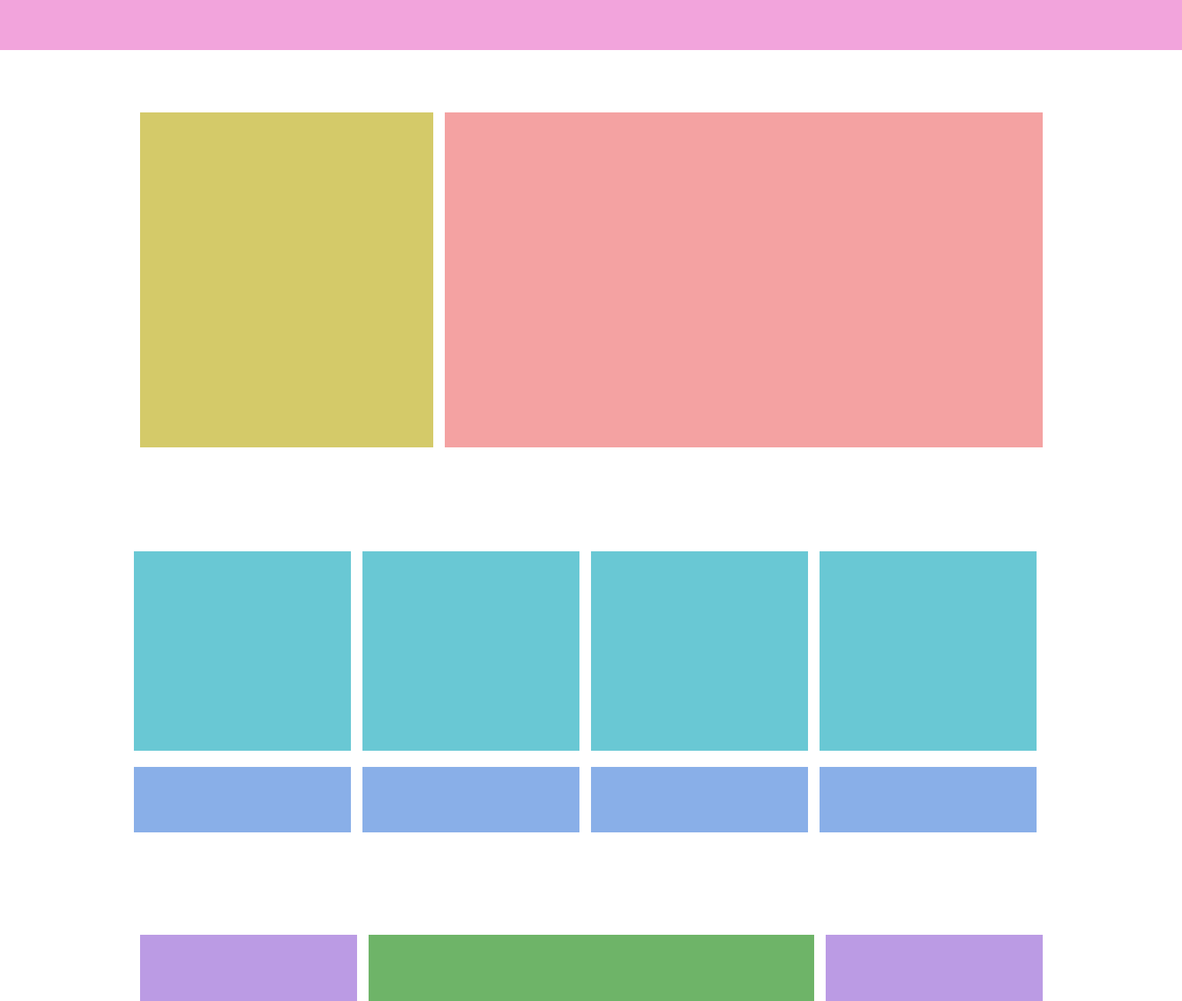
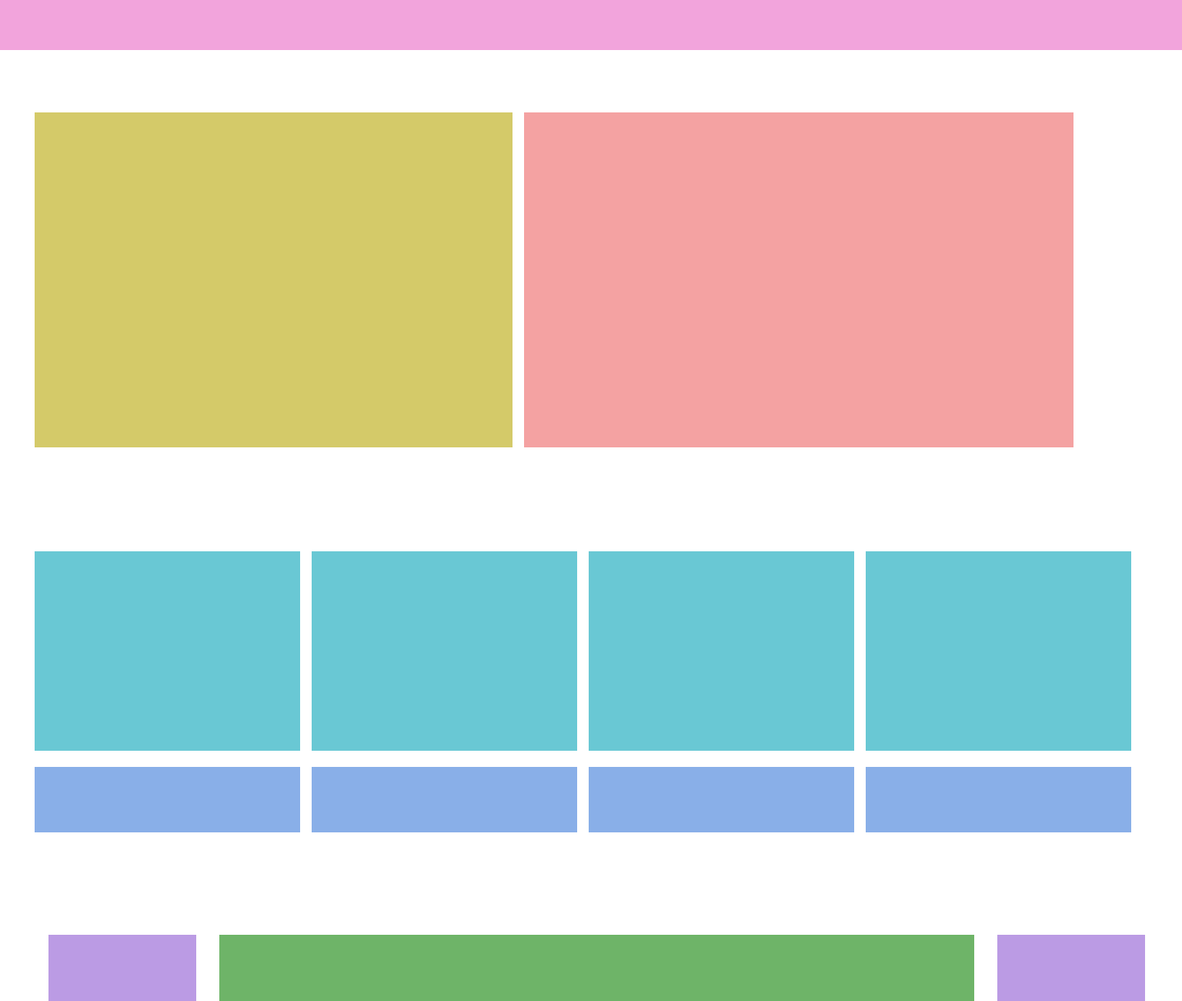
Before and after one commit to adahan7/responsive_flexbox, a plain HTML site: page flexbox.html in a window 1536 px wide. Shown: the top 1300 px of the page at 77% size. Drawn offline with Linux system fonts and the light colour scheme.

Commit message:
added responsive_styles

```diff
--- a/flexbox.css
+++ b/flexbox.css
@@ -4,95 +4,90 @@
     box-sizing: border-box;
 }
 
-.pink{
+.pink {
     border: 1px solid #F2A4DC;
     width: 100%;
     height: 65px;
     background-color: #F2A4DC;
 }
 
-.a{
+.a {
     border: 1px solid #D4CA69;
-    width: 381px;
+    width: 100%;
     height: 435px;
     background-color: #D4CA69;
-    margin-right: 15px;
     margin-top: 81px;
 }
-.pink1{
+
+.pink1 {
+    display: none;
     border: 1px solid #F4A2A2;
     width: 777px;
     height: 435px;
     background-color: #F4A2A2;
     margin-top: 81px;
+}
 
-}
-.wrapper{
+.wrapper {
     display: flex;
+    width: 100%;
 }
 
 .main {
-    width: 1440px;
+    margin: 0 15px;
+    display: flex;
+    justify-content: center;
+}
+
+.bluemain {
+    display: flex;
+    flex-direction: column;
+    margin: 0 15px;
+    justify-content: center;
+}
+
+.blue-block {
+    background: #69C8D4;
+    height: 259px;
+    margin-top: 77px;
+
+}
+
+.indigo-block {
+    background: #89AFE8;
+    height: 85px;
+    margin-top: 21px;
+
+}
+
+.glava {
+
     margin: 0 auto;
     display: flex;
     justify-content: center;
 }
-.bluemain{
-    display: flex;
-     width: 1440px;
-    margin: 0px auto;
-    justify-content: center;
-}
-.blue-block {
-    background: #69C8D4;
-    width: 282px;
-    height: 259px;
-    margin-top: 135px;
-    margin-right: 15px;
-}
 
-.indigo-block {
-    background: #89AFE8;
-    width: 282px;
-    height: 85px;
-    margin-top: 21px;
-}
-.glava{
-    width: 1440px;
-    margin: 0 auto;
-    display: flex;
-    justify-content: center;
-}
-.purple{
-    border: 1px solid #BB9BE4;
-    width: 282px;
-    height: 637px;
-    background-color: #BB9BE4;
-    margin-right: 15px;
-    margin-top: 133px;
-}
-.green{
+
+.green {
     border: 1px solid #6EB468;
-    width: 579px;
+    width: 100%;
     height: 637px;
     background-color: #6EB468;
     margin-top: 133px;
+    margin: 133px 15px 0 15px;
 }
-.purple2{
-    border: 1px solid #BB9BE4;
-    width: 282px;
-    height: 637px;
-    background-color: #BB9BE4;
-    margin-left: 15px;
-    margin-top: 133px;
+
+
+.wrapper1 {
+    display: flex;
+    width: 100%;
 }
-.wrapper1{
-    display: flex;
-}
-.pink2{
+
+.pink2 {
     border: 1px solid #F2A4DC;
     width: 100%;
     height: 278px;
     background-color: #F2A4DC;
     margin-top: 138px;
+    align-items: center;
 }
--- a/flexbox.html
+++ b/flexbox.html
@@ -1,12 +1,15 @@
 <!DOCTYPE html>
 <html lang="en">
+
 <head>
     <meta charset="UTF-8">
     <meta http-equiv="X-UA-Compatible" content="IE=edge">
     <meta name="viewport" content="width=device-width, initial-scale=1.0">
     <title>Document</title>
     <link href="flexbox.css" rel="stylesheet" type="text/css">
+    <link href="media.css" rel="stylesheet" type="text/css">
 </head>
+
 <body>
     <div class="pink"></div>
     <div class="main">
@@ -16,21 +19,25 @@
         </div>
     </div>
     <div class="bluemain">
-        <div class="bluemain1">
+        <div class="split_block">
+            <div class="blue-wrapper">
                 <div class="blue-block"></div>
                 <div class="indigo-block"></div>
             </div>
-        <div class="bluemain2">
+            <div class="blue-wrapper">
                 <div class="blue-block"></div>
                 <div class="indigo-block"></div>
             </div>
-        <div class="bluemain3">
+        </div>
+        <div class="split_block1">
+            <div class="blue-wrapper">
                 <div class="blue-block"></div>
                 <div class="indigo-block"></div>
             </div>
-        <div class="bluemain4">
+            <div class="blue-wrapper">
                 <div class="blue-block"></div>
                 <div class="indigo-block"></div>
+            </div>
         </div>
     </div>
     <div class="glava">
@@ -42,4 +49,5 @@
     </div>
     <div class="pink2"></div>
 </body>
+
 </html>
--- /dev/null
+++ b/media.css
@@ -0,0 +1,112 @@
+/*Планшеты*/
+@media screen and (min-width: 768px) {
+    .pink1 {
+        display: block;
+        width: 50%;
+    }
+
+    .a {
+        width: 50%;
+        margin-right: 15px;
+    }
+
+    .blue-wrapper {
+        width: 50%;
+    }
+
+    .blue-block {
+        margin-top: 135px;
+        margin-right: 15px;
+    }
+
+    .split_block {
+        display: flex;
+        flex-direction: row;
+
+    }
+
+    .split_block1 {
+        margin-top: 34px;
+        display: flex;
+        flex-direction: row;
+    }
+
+    .bluemain {
+        margin: 0 45px;
+    }
+
+    .indigo-block {
+        margin-right: 15px;
+    }
+
+    .wrapper {
+        margin: 0 45px;
+    }
+
+    .purple {
+        border: 1px solid #BB9BE4;
+        width: 282px;
+        height: 637px;
+        background-color: #BB9BE4;
+        margin-right: 15px;
+        margin-top: 133px;
+        margin-left: 15px;
+    }
+}
+
+/*Ноутбуки*/
+@media screen and (min-width: 1366px) {
+    .main {
+        width: 1440px;
+        margin: 0;
+    }
+
+    .bluemain {
+        width: 1440px;
+        flex-direction: row;
+    }
+
+    .blue-block {
+        margin-top: 135px;
+        margin-right: 15px;
+    }
+
+    .indigo-block {
+        margin-top: 21px;
+    }
+
+    .split_block1 {
+        margin-top: 0;
+        width: 100%;
+    }
+
+    .split_block {
+        width: 100%;
+    }
+
+    .pink1 {
+        width: 777px;
+    }
+
+    .purple {
+        border: 1px solid #BB9BE4;
+        width: 282px;
+        height: 637px;
+        background-color: #BB9BE4;
+        margin-right: 15px;
+        margin-top: 133px;
+    }
+
+    .glava {
+        width: 1440px;
+    }
+
+    .purple2 {
+        border: 1px solid #BB9BE4;
+        width: 282px;
+        height: 637px;
+        background-color: #BB9BE4;
+        margin-left: 15px;
+        margin-top: 133px;
+    }
+}
```
Lines whose indentation alone changed are shown as unchanged.
